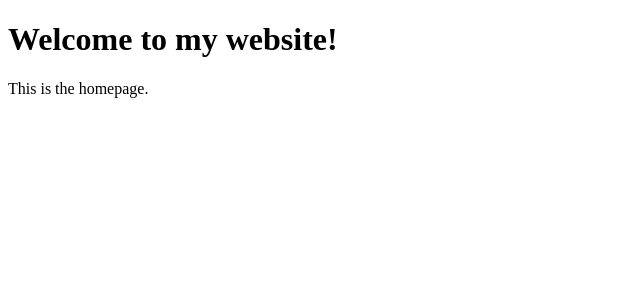
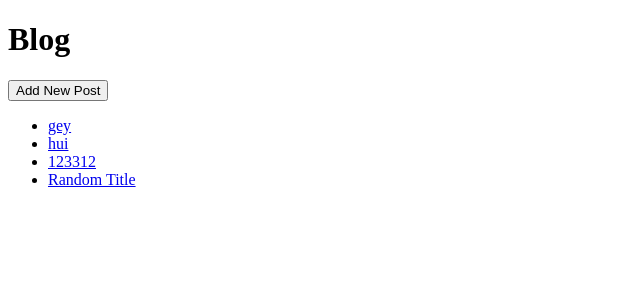
Before and after one commit to paket16/TestFlask, a Flask app: page / in a window 1280 px wide. Shown: the top 300 px of the page, without its empty margins (0-640 px from the left). Run offline with Flask 3, Linux system fonts and the light colour scheme; data comes from the database, SQL or seed files in the repository; both versions use the stored data as it was after the commit.

Commit message:
pre final version

```diff
--- a/functions/database.py
+++ b/functions/database.py
@@ -9,5 +9,5 @@ class Database:
     def __del__(self) -> None:
         self.database.close()
 
-    def createTestPost() -> None:
+    def createTestPost(self) -> None:
         self.database.execute('INSERT INTO posts (title, content) VALUES ("Random Title", "Lorem ipsum dolor sit amet consectetur adipiscing elit")')
--- a/main.py
+++ b/main.py
@@ -1,4 +1,4 @@
-from flask import Flask, render_template
+from flask import Flask, render_template, request, redirect, url_for
 
 from functions.database import Database
 
@@ -8,19 +8,35 @@ app = Flask(__name__)
 
 
 @app.route('/')
-def hello():
+def index():
     database = Database('database.db')
+    database.createTestPost();
 
-    #FIXME: database.createTestPost();
     posts = database.database.execute('SELECT * FROM posts').fetchall()
     del database
 
     return render_template('index.html', posts=posts)
 
-@app.route('/post/<int:post_id>')
-def getPost():
+@app.route('/<int:post_id>')
+def getPost(post_id):
     database = Database('database.db')
-
+    database.createTestPost();
     post = database.database.execute('SELECT * FROM posts WHERE id = ?', (post_id,)).fetchone()
     del database
     return render_template('post.html', post=post)
+
+
+@app.route('/new', methods=['GET', 'POST'])
+def newPost():
+    if request.method == 'POST':
+        title = request.form['title']
+        content = request.form['content']
+
+        database = Database('database.db')
+        database.database.execute('INSERT INTO posts (title, content) VALUES (?, ?)', (title, content))
+        database.database.commit()
+        del database
+
+        return redirect(url_for('index'))
+
+    return render_template('add_post.html')
--- a/templates/index.html
+++ b/templates/index.html
@@ -3,6 +3,11 @@
 {% block title %}Home{% endblock %}
 
 {% block content %}
-  <h1>Welcome to my website!</h1>
-  <p>This is the homepage.</p>
+<h1>Blog</h1>
+<a href="{{ url_for('newPost') }}"><button>Add New Post</button></a>
+<ul>
+    {% for post in posts %}
+    <li><a href="{{ url_for('getPost', post_id=post['id']) }}">{{ post['title'] }}</a></li>
+    {% endfor %}
+</ul>
 {% endblock %}
```
Also changed, not shown: templates/add_post.html (added, +21 -0 lines), database.db, 1 other file.
